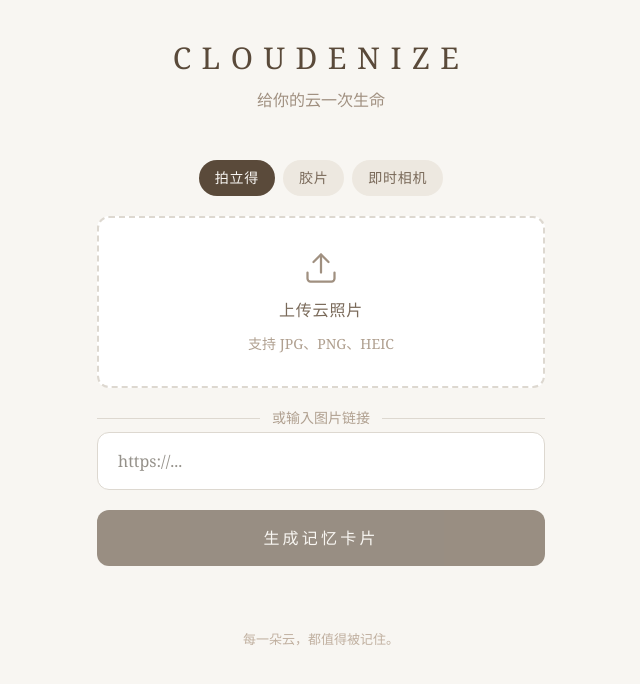
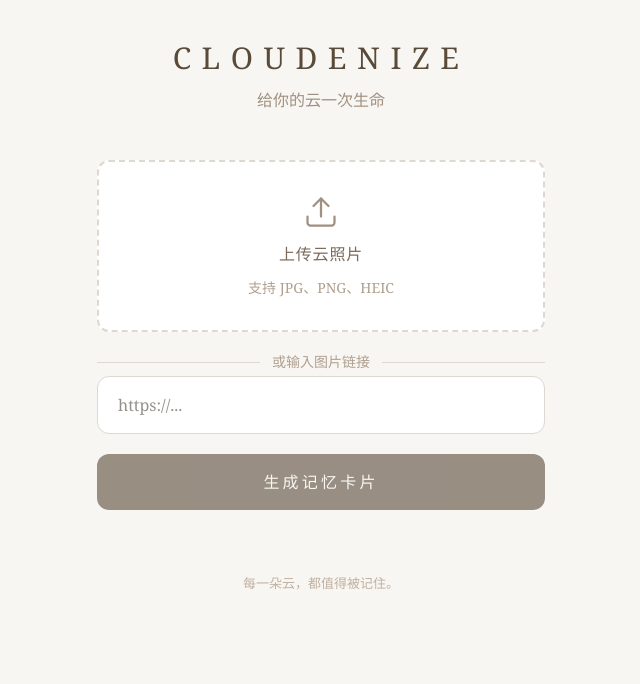
Before and after one commit to tt613-is/cloudenize, a Next.js app: page / in a window 1280 px wide. Shown: the top 684 px of the page, without its empty margins (319-959 px from the left). Built offline with nearby package versions, Linux system fonts and the light colour scheme.

Commit message:
style(design): FINDING-001 — remove frame selector, lock to polaroid

```diff
--- a/app/page.tsx
+++ b/app/page.tsx
@@ -4,18 +4,12 @@ import React, { useRef, useState } from "react";
 import CloudCard from "@/components/CloudCard";
 import { FrameStyle, GenerateCardResponse } from "@/types/cloud";
 
-const FRAME_LABELS: Record<FrameStyle, string> = {
-  polaroid: "拍立得",
-  film:     "胶片",
-  instant:  "即时相机",
-};
-
 export default function Home() {
+  const frameStyle: FrameStyle = "polaroid";
   const [url, setUrl] = useState("");
   const [imageData, setImageData] = useState<string | null>(null); // base64 for uploaded files
   const [previewSrc, setPreviewSrc] = useState<string | null>(null); // display src
   const [fileName, setFileName] = useState<string | null>(null);
-  const [frameStyle, setFrameStyle] = useState<FrameStyle>("polaroid");
   const [loading, setLoading] = useState(false);
   const [result, setResult] = useState<GenerateCardResponse | null>(null);
   const [error, setError] = useState<string | null>(null);
@@ -119,26 +113,6 @@ export default function Home() {
           onSubmit={handleGenerate}
           className="w-full max-w-md flex flex-col gap-5"
         >
-          {/* Frame style selector */}
-          <div className="flex gap-2 justify-center">
-            {(Object.keys(FRAME_LABELS) as FrameStyle[]).map((f) => (
-              <button
-                key={f}
-                type="button"
-                onClick={() => setFrameStyle(f)}
-                className="px-4 py-2 rounded-full text-sm transition-all"
-                style={{
-                  background: frameStyle === f ? "#5a4a3a" : "#ede8e0",
-                  color: frameStyle === f ? "#f8f6f2" : "#7a6a5a",
-                  letterSpacing: "0.05em",
-                  border: "none",
-                }}
-              >
-                {FRAME_LABELS[f]}
-              </button>
-            ))}
-          </div>
-
           {/* Upload area */}
           <input
             ref={fileInputRef}
@@ -279,8 +253,7 @@ export default function Home() {
         <div className="flex flex-col items-center gap-6 card-enter">
           {/* Confidence badge */}
           <div className="text-sm" style={{ color: "#a09080" }}>
-            识别置信度 {Math.round(result.result.confidence * 100)}% ·{" "}
-            <span style={{ color: "#5a4a3a" }}>{FRAME_LABELS[result.frameStyle]}风格</span>
+            识别置信度 {Math.round(result.result.confidence * 100)}%
           </div>
 
           {/* The card */}
```
